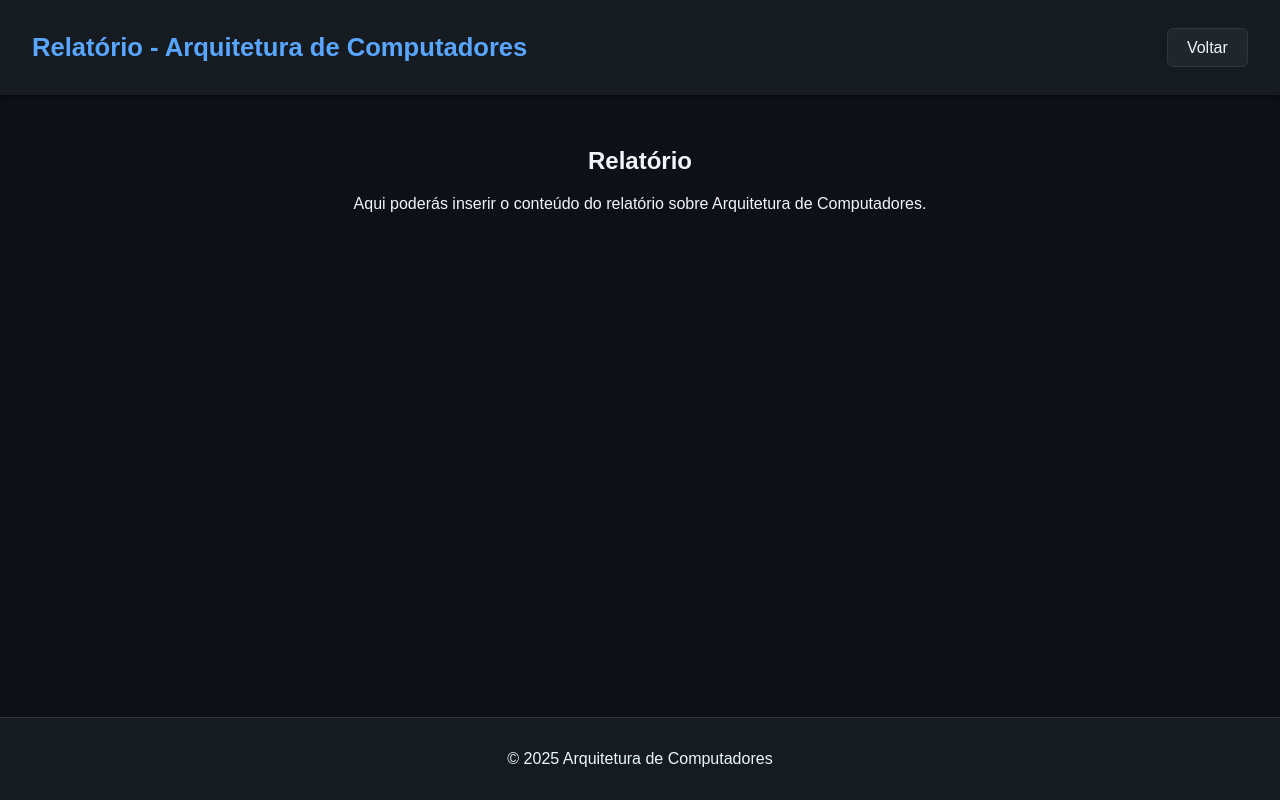
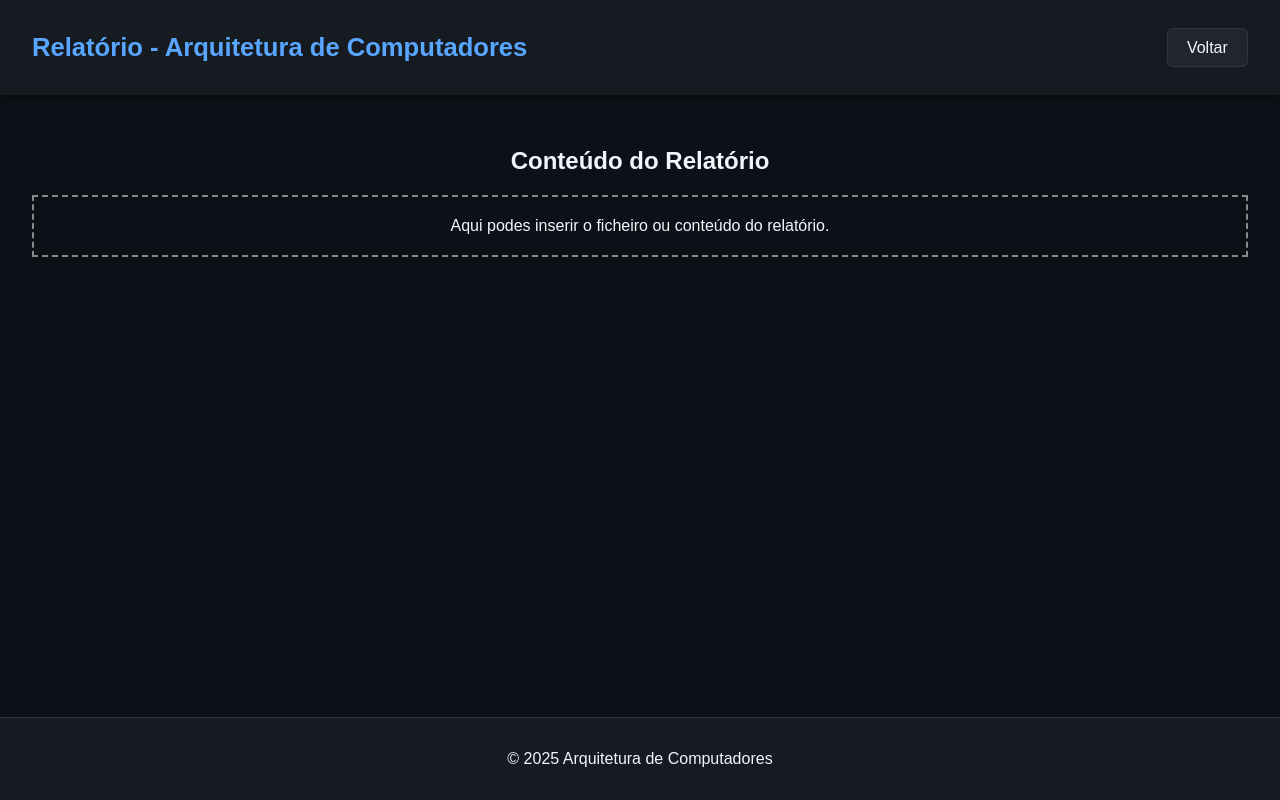
Before and after one commit to diogogodinhowaze/trabalhodeac, a plain HTML site: page relatorio.html in a window 1280 px wide. Drawn offline with Linux system fonts and the light colour scheme.

Commit message:
Enhance report layout with content placeholder
Added a section for report content with a placeholder.

```diff
--- a/relatorio.html
+++ b/relatorio.html
@@ -16,8 +16,12 @@
 
     <main>
         <section>
-            <h2>Relatório</h2>
-            <p>Aqui poderás inserir o conteúdo do relatório sobre Arquitetura de Computadores.</p>
+            <h2>Conteúdo do Relatório</h2>
+
+            <!-- Espaço reservado para o relatório -->
+            <div id="espacoRelatorio" style="border: 2px dashed #888; padding: 20px; margin-top: 20px;">
+                Aqui podes inserir o ficheiro ou conteúdo do relatório.
+            </div>
         </section>
     </main>
 
```
